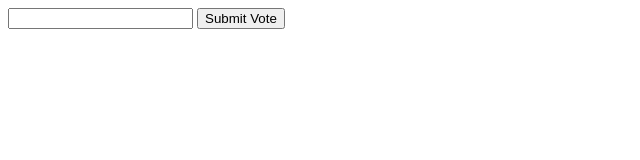
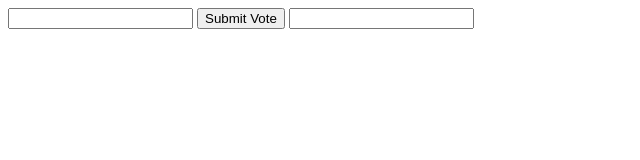
Before and after one commit to changxianglin/try, a plain HTML site: page form/form-demo00.html in a window 1280 px wide. Shown: the whole page, without its empty margins (0-640 px from the left). Drawn offline with Linux system fonts and the light colour scheme.

```diff
--- a/form/form-demo00.html
+++ b/form/form-demo00.html
@@ -8,6 +8,7 @@
         <form action="http://127.0.0.1:8080/form" method="post">
             <input  name="fave" >
             <button>Submit Vote</button>
+            <input name="name" />
         </form>
     </body>
 </html>
```
